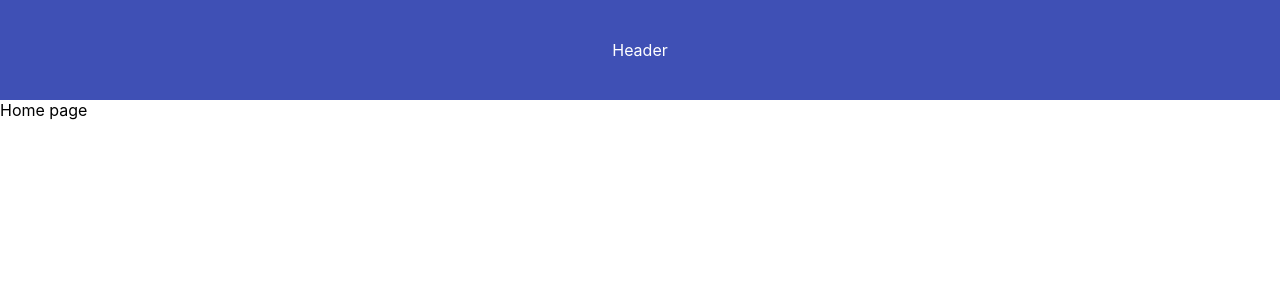
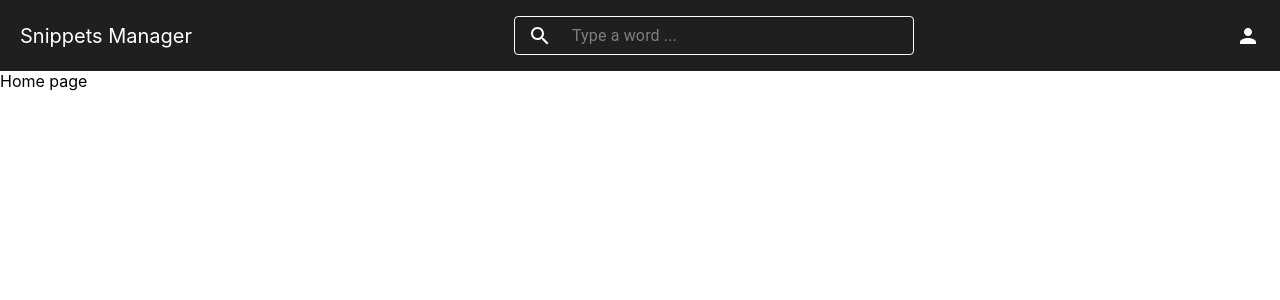
Before and after one commit to matozog/code-snippets-manager-fe, a React (Create React App) app: page / in a window 1280 px wide. Shown: the top 300 px of the page. Built offline with nearby package versions, Linux system fonts and the light colour scheme.

Commit message:
Add search box component, add styles to header

```diff
--- a/package.json
+++ b/package.json
@@ -6,6 +6,7 @@
     "@babel/eslint-parser": "^7.5.4",
     "@emotion/react": "^11.10.5",
     "@emotion/styled": "^11.10.5",
+    "@mui/icons-material": "^5.11.0",
     "@mui/material": "^5.11.0",
     "@testing-library/jest-dom": "^5.16.5",
     "@testing-library/react": "^13.4.0",
--- /dev/null
+++ b/src/components/search-box/search-box.jss.ts
@@ -0,0 +1,30 @@
+import SearchIcon from '@mui/icons-material/Search';
+import { TextField } from '@mui/material';
+import { styled } from '@mui/material/styles';
+
+export const StyledSearchBox = styled(TextField)(({ theme }) => ({
+  width: '400px',
+  [theme.breakpoints.down('md')]: {
+    width: 'auto',
+  },
+  '& .MuiOutlinedInput-root': {
+    '&.Mui-focused fieldset': {
+      borderColor: theme.palette.text.primary,
+      borderWidth: '1.5px',
+    },
+  },
+  '& .MuiOutlinedInput-notchedOutline': {
+    borderColor: theme.palette.text.primary,
+    borderWidth: '0.5px',
+  },
+  '& .MuiInputBase-input': {
+    padding: `${theme.spacing(1)} ${theme.spacing(1.5)}`,
+    [theme.breakpoints.down('md')]: {
+      padding: `${theme.spacing(0.5)} ${theme.spacing(1)}`,
+    },
+  },
+}));
+
+export const StyledSearchIcon = styled(SearchIcon)(({ theme }) => ({
+  color: theme.palette.text.primary,
+}));
--- /dev/null
+++ b/src/components/search-box/search-box.tsx
@@ -0,0 +1,28 @@
+import { StyledSearchBox, StyledSearchIcon } from './search-box.jss';
+
+import { FC } from 'react';
+import { InputAdornment } from '@mui/material';
+
+interface ISearchBoxProps {
+  id: string;
+  placeholder?: string;
+}
+
+const SearchBox: FC<ISearchBoxProps> = ({ id, placeholder }) => {
+  return (
+    <StyledSearchBox
+      id={id}
+      variant="outlined"
+      placeholder={placeholder}
+      InputProps={{
+        startAdornment: (
+          <InputAdornment position="start">
+            <StyledSearchIcon />
+          </InputAdornment>
+        ),
+      }}
+    />
+  );
+};
+
+export default SearchBox;
--- a/src/themes/app.theme.ts
+++ b/src/themes/app.theme.ts
@@ -1,10 +1,10 @@
-import { createTheme } from '@mui/system';
+import { createTheme } from '@mui/material/styles';
 
 export const appTheme = createTheme({
   palette: {
     primary: {
       light: '#757ce8',
-      main: '#3f50b5',
+      main: '#201e20',
       dark: '#002884',
       contrastText: '#fff',
     },
@@ -14,6 +14,10 @@ export const appTheme = createTheme({
       dark: '#ba000d',
       contrastText: '#000',
     },
-    spacing: 8,
+    text: {
+      primary: '#fff',
+      secondary: '#000',
+    },
   },
+  spacing: 8,
 });
--- a/src/views/shared/header/home-page.header.jss.ts
+++ b/src/views/shared/header/home-page.header.jss.ts
@@ -1,12 +1,23 @@
 import { Box } from '@mui/material';
+import PersonIcon from '@mui/icons-material/Person';
 import { styled } from '@mui/material/styles';
 
 export const HeaderContainer = styled(Box)(({ theme }) => ({
-  width: '100%',
-  height: '100px',
+  width: `calc(100% - ${theme.spacing(5)})`,
   backgroundColor: theme.palette.primary.main,
-  justifyContent: 'center',
+  padding: `${theme.spacing(2)} ${theme.spacing(2.5)}`,
+  justifyContent: 'space-between',
   alignItems: 'center',
   display: 'flex',
   color: '#fff',
 }));
+
+export const AccountIconDetails = styled(PersonIcon)(({ theme }) => ({
+  cursor: 'pointer',
+  marginLeft: `${theme.spacing(1)}`,
+}));
+
+export const StyledLogo = styled(Box)(({ theme }) => ({
+  marginRight: `${theme.spacing(1)}`,
+  fontSize: '20px',
+}));
--- a/src/views/shared/header/home-page.header.tsx
+++ b/src/views/shared/header/home-page.header.tsx
@@ -1,7 +1,18 @@
-import { HeaderContainer } from './home-page.header.jss';
+import { AccountIconDetails, HeaderContainer, StyledLogo } from './home-page.header.jss';
+import { useMediaQuery, useTheme } from '@mui/material';
+
+import SearchBox from 'src/components/search-box/search-box';
 
 const HomePageHeader = () => {
-  return <HeaderContainer>Header</HeaderContainer>;
+  const theme = useTheme();
+  const isMobileScreen = useMediaQuery(theme.breakpoints.down('sm'));
+  return (
+    <HeaderContainer>
+      <StyledLogo>{isMobileScreen ? 'SM' : 'Snippets Manager'}</StyledLogo>
+      <SearchBox id="home-page-searchbox" placeholder="Type a word ..." />
+      <AccountIconDetails />
+    </HeaderContainer>
+  );
 };
 
 export default HomePageHeader;
--- a/tsconfig.json
+++ b/tsconfig.json
@@ -1,5 +1,6 @@
 {
   "compilerOptions": {
+    "baseUrl": ".",
     "target": "es5",
     "lib": ["dom", "dom.iterable", "esnext"],
     "allowJs": true,
```
Also changed, not shown: src/themes/dark.theme.ts (+18 -0 lines), 2 other files (tests, documents, lock files or other folders).
